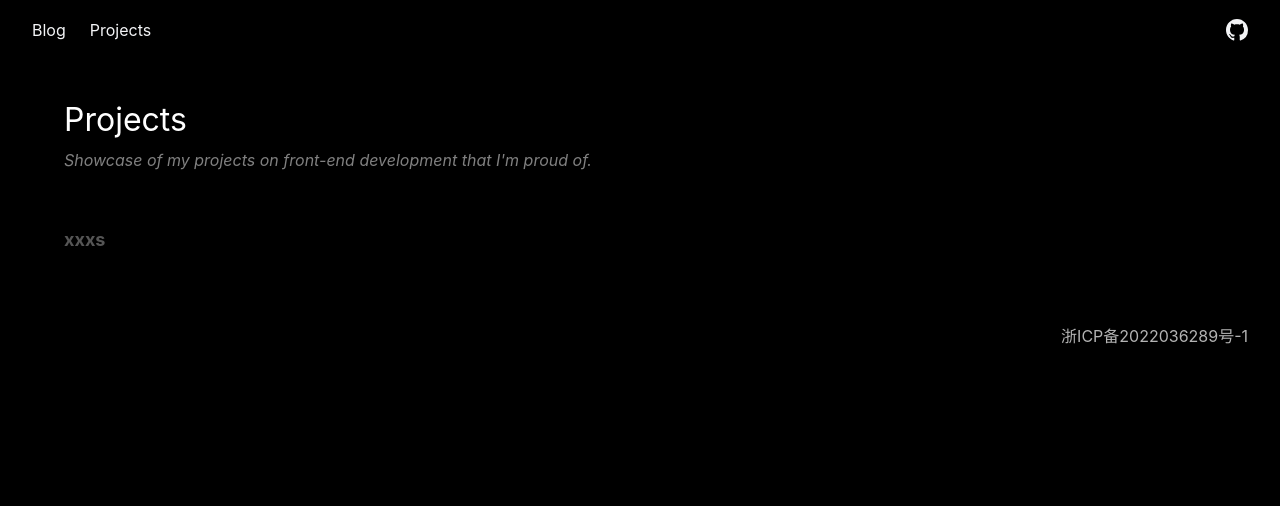
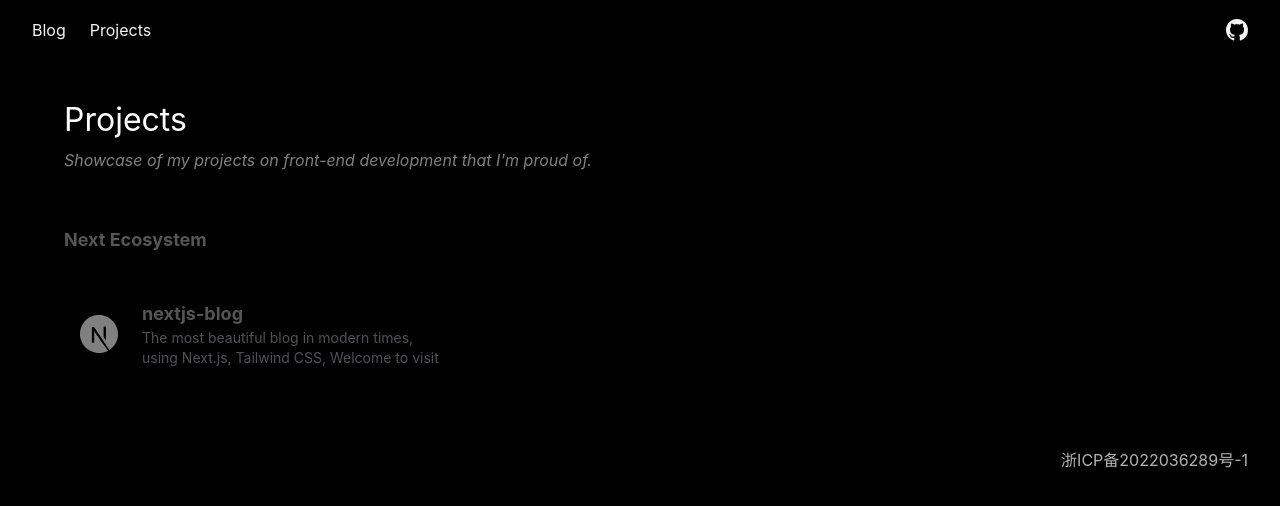
Before and after one commit to pgl-g/next-blog, a Next.js app: page /projects in a window 1280 px wide. Shown: the top 506 px of the page. Built offline with nearby package versions, Linux system fonts and the light colour scheme.

Commit message:
feat: 项目列表

```diff
--- a/src/components/layout/Plum.jsx
+++ b/src/components/layout/Plum.jsx
@@ -7,7 +7,7 @@ export default function Plum() {
 
 
   return (
-    <div className="pointer-events-none fixed top-0 bottom-0 left-0 right-0 z-[-1] bg-current">
+    <div className="pointer-events-none fixed top-0 bottom-0 left-0 right-0 z-[-1] bg-[#000]">
 
     </div>
   )
--- /dev/null
+++ b/src/components/projects/ProjectCard.jsx
@@ -0,0 +1,32 @@
+import * as React from "react";
+import Link from "next/link";
+
+export default function ProjectCard({ project }) {
+  return (
+    <ul className="mt-6 grid grid-cols-2 gap-4 mb:grid-cols-none text-white">
+      {project.child.map((prjectItem) => (
+        <a
+          key={prjectItem.title}
+          href={prjectItem.link}
+          target="_blank"
+          rel="noopener noreferrer"
+          className="group h-full p-4 cursor-pointer hover:bg-gray-900 rounded-xl"
+        >
+          <section className="flex items-center gap-[24px]">
+            <div className="text-[38px] opacity-50 group-hover:opacity-70 dark:group-hover:opacity-80">
+              {prjectItem.icon}
+            </div>
+            <div>
+              <h4 className="text-[#555] group-hover:text-gray-200">
+                {prjectItem.title}
+              </h4>
+              <p className="mb-auto text-sm text-gray-400 opacity-50">
+                {prjectItem.description}
+              </p>
+            </div>
+          </section>
+        </a>
+      ))}
+    </ul>
+  );
+}
--- /dev/null
+++ b/src/mock/projects.jsx
@@ -0,0 +1,17 @@
+import {
+  SiNextdotjs,
+} from 'react-icons/si';
+export const projectsConfig = [
+  {
+    category: "Next Ecosystem",
+    child: [
+      {
+        title: "nextjs-blog",
+        description:
+          "The most beautiful blog in modern times, using Next.js, Tailwind CSS, Welcome to visit",
+        link: "https://github.com/pgl-g/next-blog",
+        icon: <SiNextdotjs />,
+      },
+    ],
+  },
+];
--- a/src/pages/projects.jsx
+++ b/src/pages/projects.jsx
@@ -1,42 +1,41 @@
-import * as React from 'react'
+import * as React from "react";
 import Layout from "@/components/layout/Layout";
 import Seo from "@/components/Seo";
+import ProjectCard from "@/components/projects/ProjectCard";
+import { projectsConfig } from "@/mock/projects";
 
 export default function Projects() {
-
-
-
   return (
     <Layout>
       <Seo
-        templateTitle='Projects'
+        templateTitle="Projects"
         description="Showcase of my projects on front-end development that I'm proud of."
       />
       <main>
         <section>
-          <div className='layout'>
+          <div className="layout">
             <div
-              className='mx-8 mt-12 grid max-w-[820px] gap-4 mb:mx-0 text-white'
-              data-fade='1'
+              className="mx-8 mt-12 grid max-w-[820px] gap-4 mb:mx-0 text-white"
+              data-fade="1"
             >
-              <p className='text-[32px] '>Projects</p>
-              <p className='mb-[32px] italic opacity-50'>
+              <p className="text-[32px] ">Projects</p>
+              <p className="mb-[32px] italic opacity-50">
                 Showcase of my projects on front-end development that I'm proud
                 of.
               </p>
-                <div>
-                  <h1
-                    className='text-[18px] text-[#555] dark:text-[#aaa]'
-                    // data-fade={index + 1}
-                  >
-                    xxxs
+
+              {projectsConfig.map((project, index) => (
+                <div key={index}>
+                  <h1 className="text-[18px] text-[#555] dark:text-[#aaa]" data-fade={index + 1}>
+                    {project.category}
                   </h1>
-                  {/* <ProjectCard project={project} /> */}
+                  <ProjectCard project={project} />
                 </div>
+              ))}
             </div>
           </div>
         </section>
       </main>
     </Layout>
-  )
+  );
 }
```
